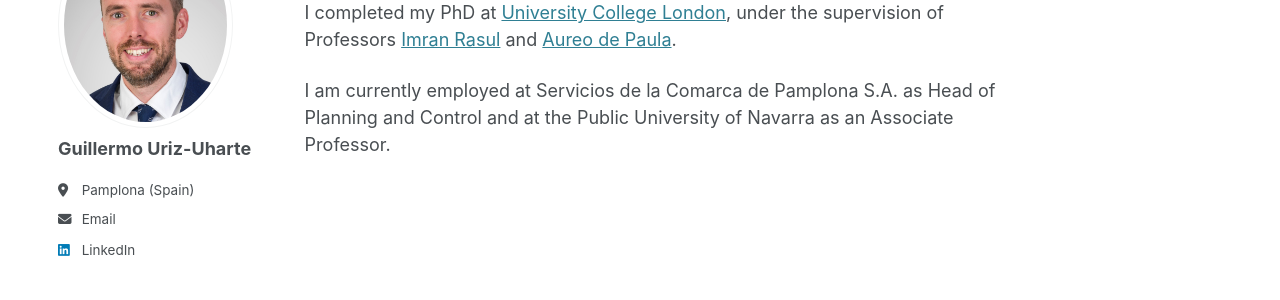
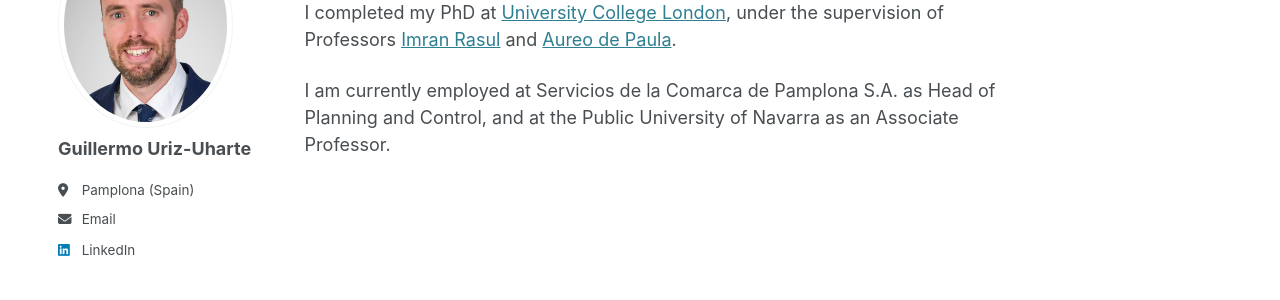
Before and after one commit to GuilleUriz/guillermouriz, a Jekyll site: the page built from _pages/about.md, in a window 1280 px wide. Shown: the part 184-484 px from the top of the page. Built offline with Jekyll 4.4.1, drawn with Linux system fonts in a browser that asks for light colours.

```diff
--- a/_pages/about.md
+++ b/_pages/about.md
@@ -11,4 +11,4 @@ I am an Applied Microeconomist, interested in the fields of Industrial Organizat
 
 I completed my PhD at [University College London]( https://www.ucl.ac.uk/economics/), under the supervision of Professors [Imran Rasul]( https://www.imranrasul.com/) and [Aureo de Paula]( https://www.ucl.ac.uk/~uctpand/).
 
-I am currently employed at Servicios de la Comarca de Pamplona S.A. as Head of Planning and Control and at the Public University of Navarra as an Associate Professor.
+I am currently employed at Servicios de la Comarca de Pamplona S.A. as Head of Planning and Control, and at the Public University of Navarra as an Associate Professor.
```
